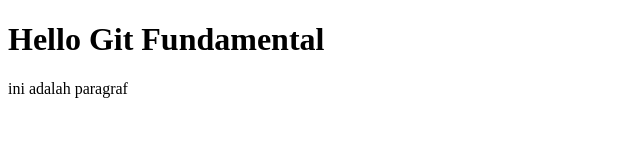
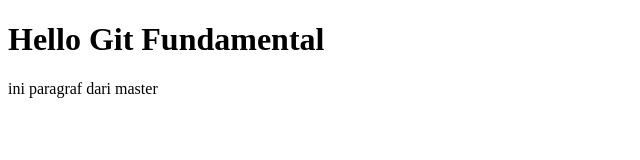
Before and after one commit to rohmanfarisi/fundamentalbelajargit, a plain HTML site: page index.html in a window 1280 px wide. Shown: the full height of the page, 0-640 px from the left. Drawn offline with Linux system fonts and the light colour scheme.

Commit message:
edit paragraf in index

```diff
--- a/index.html
+++ b/index.html
@@ -5,7 +5,7 @@
 </head>
 <body>
 	<h1>Hello Git Fundamental</h1>
-	<p>ini adalah paragraf</p>
+	<p>ini paragraf dari master</p>
 	<a href="eduwork.id"></a>
 </body>
 </html>
```
